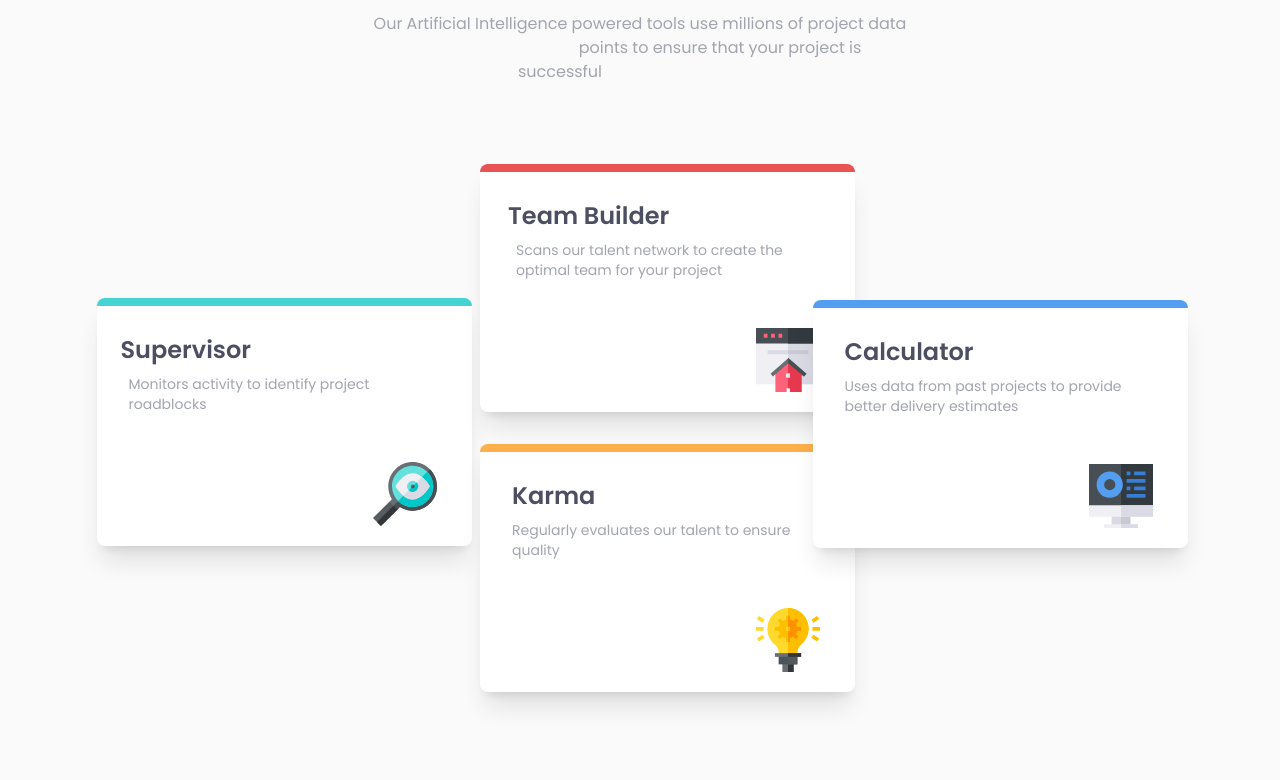
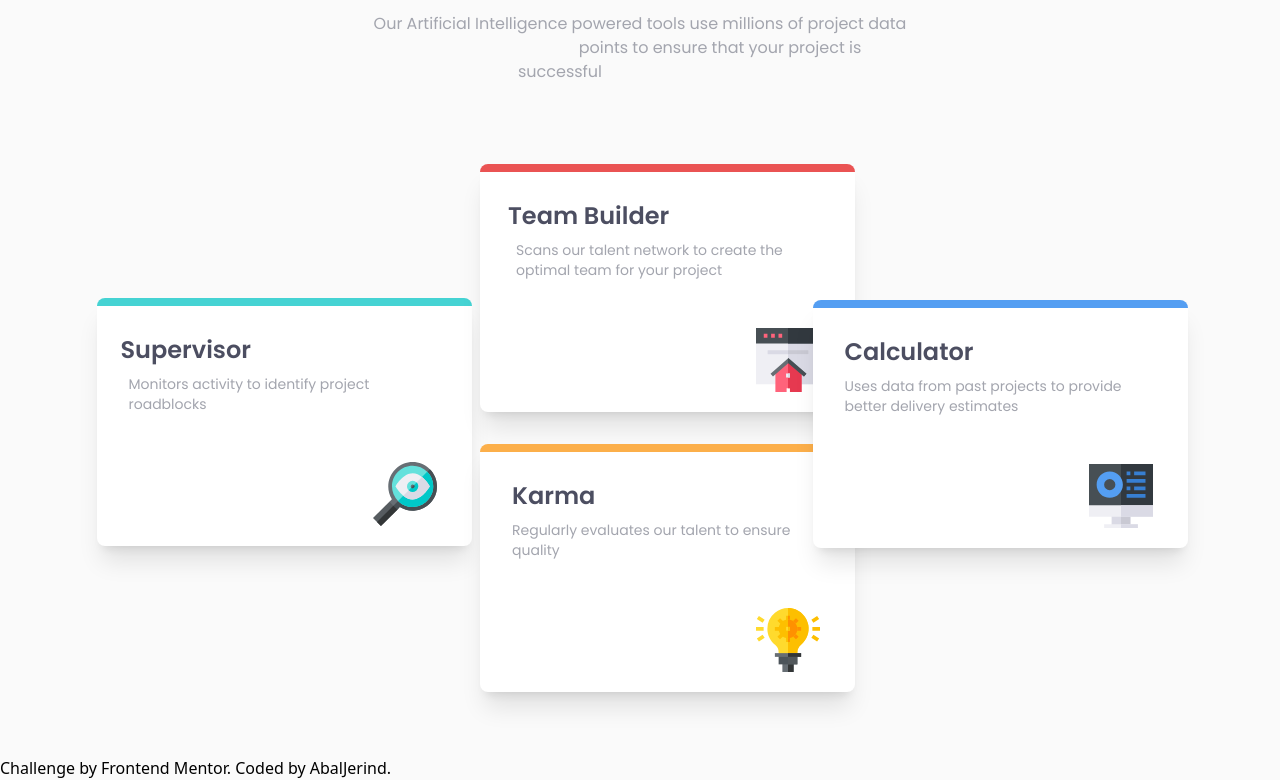
Before and after one commit to Abaljerind/four-card-feature, a website: page index.html in a window 1280 px wide. Shown: the part 192-972 px from the top of the page. Before the commit the page ends 948 px from the top, so only its background shows below. Drawn offline with Linux system fonts and the light colour scheme.

Commit message:
add footer

```diff
--- a/index.html
+++ b/index.html
@@ -65,8 +65,11 @@
       </div>
     </section>
 
-    <!-- <footer>
-      <p class="attribution">Challenge by <a href="https://www.frontendmentor.io?ref=challenge" target="_blank">Frontend Mentor</a>. Coded by <a href="#">Your Name Here</a>.</p>
-    </footer> -->
+    <footer>
+      <p class="attribution">
+        Challenge by <a href="https://www.frontendmentor.io?ref=challenge" target="_blank">Frontend Mentor</a>. Coded by
+        <a href="https://www.frontendmentor.io/profile/Abaljerind">AbalJerind</a>.
+      </p>
+    </footer>
   </body>
 </html>
```
